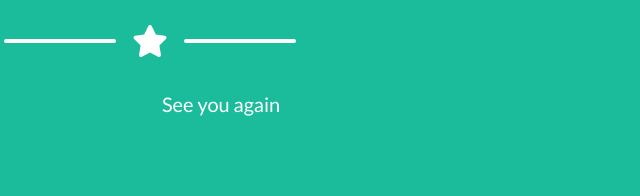
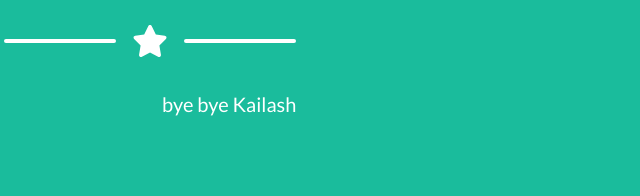
Before and after one commit to dashkaix/Kailash-port, a plain HTML site: page index.html in a window 1280 px wide. Shown: the part 1864-2060 px from the top of the page, 490-1130 px from the left. Drawn offline with nearby package versions, Linux system fonts and the light colour scheme.

Commit message:
added changes to index

```diff
--- a/index.html
+++ b/index.html
@@ -139,7 +139,7 @@
                 <!-- About Section Content-->
                 <div class="row">
                     <div class="col-lg-4 ms-auto"><p class="lead">DevOps <br> ---------  <br>blah blah</p></div>
-                    <div class="col-lg-4 me-auto"><p class="lead">See you again </p></div>
+                    <div class="col-lg-4 me-auto"><p class="lead">bye bye Kailash </p></div>
                 </div>
                 <!-- About Section Button-->
                 <div class="text-center mt-4">
```
